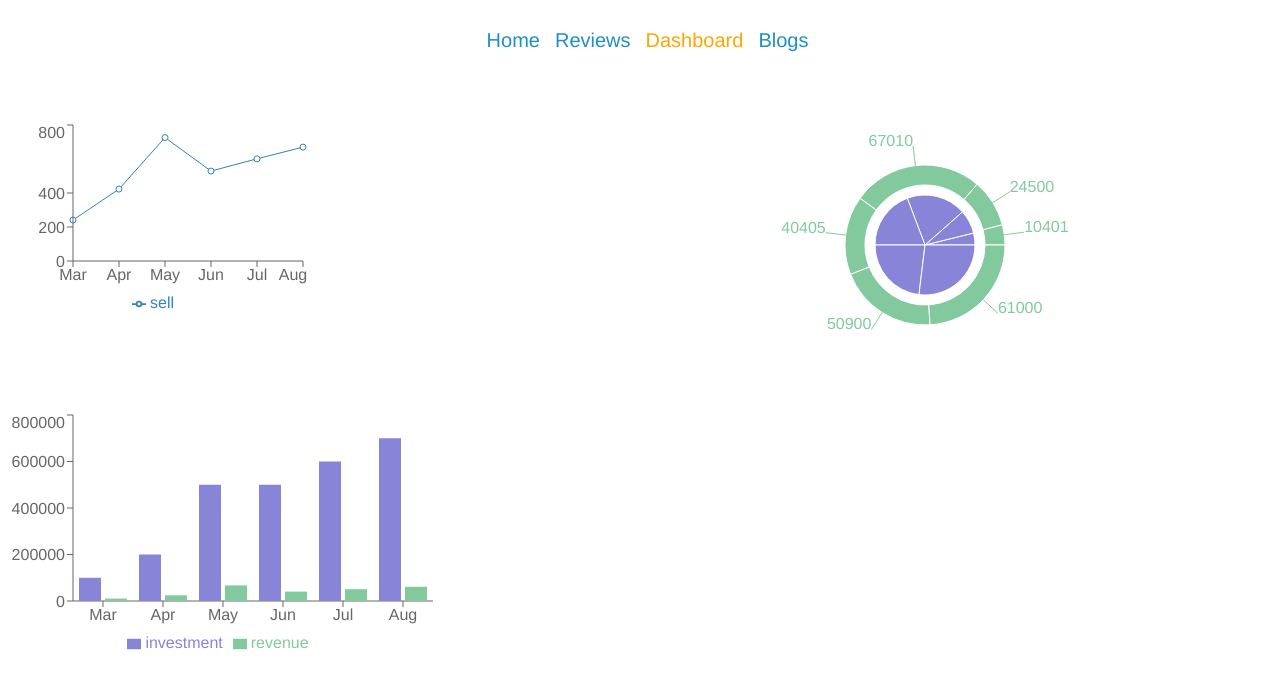
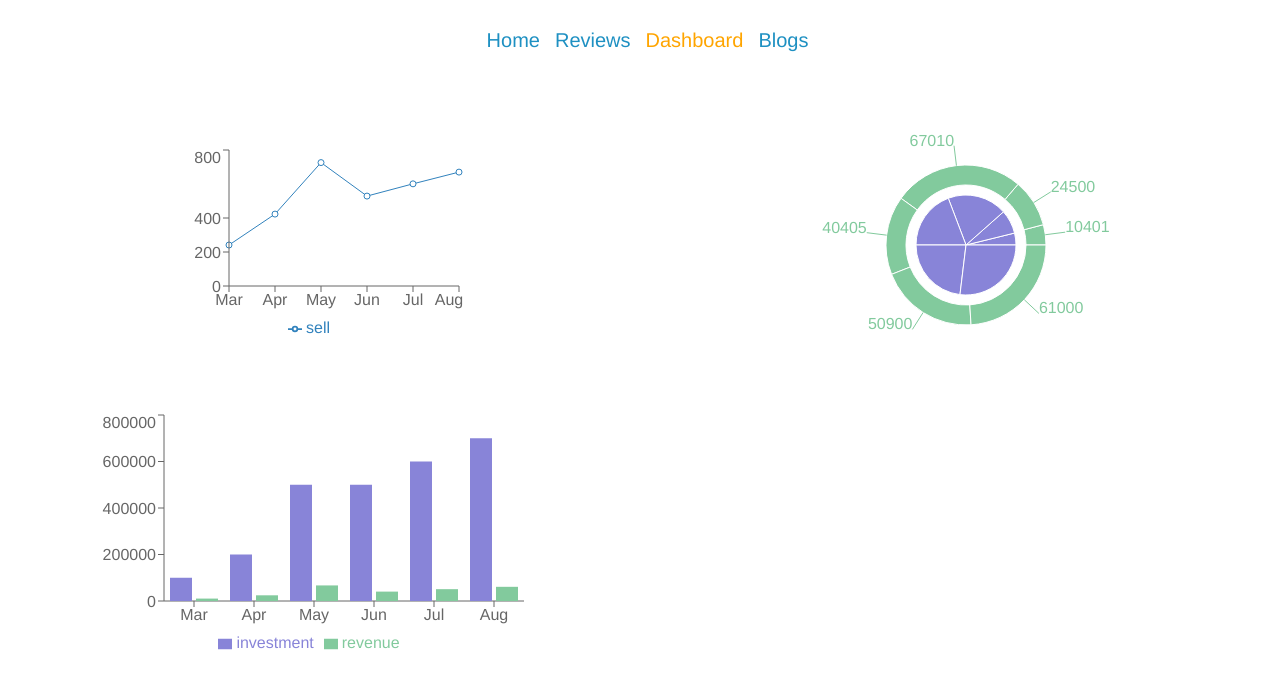
Before and after one commit to Sohailul/product-analysis, a React (Create React App) app: page /dashboard in a window 1280 px wide. Shown: the top 688 px of the page. Built offline with nearby package versions, Linux system fonts and the light colour scheme.

Commit message:
NotFound Component Updated

```diff
--- a/public/index.html
+++ b/public/index.html
@@ -24,7 +24,7 @@
       work correctly both with client-side routing and a non-root public URL.
       Learn how to configure a non-root public URL by running `npm run build`.
     -->
-    <title>React App</title>
+    <title>Product Analysis || Sohailul Alam</title>
   </head>
   <body>
     <noscript>You need to enable JavaScript to run this app.</noscript>
--- a/src/components/Dashboard/Dashboard.js
+++ b/src/components/Dashboard/Dashboard.js
@@ -12,7 +12,7 @@ const Dashboard = () => {
     return (
         <div className='px-4 pt-10 pb-24 mx-auto max-w-7xl md:px-2'>
             <div className='grid grid-cols-1 gap-10 md:grid-cols-2'>
-                <div>
+                <div className='flex justify-center items-center'>
                     <LineChart width={300} height={200} data={data}>
                         <Line dataKey={'sell'}></Line>
                         <XAxis dataKey={'month'}></XAxis>
@@ -22,13 +22,13 @@ const Dashboard = () => {
                     </LineChart>
                 </div>
 
-                <div>
+                <div className='flex justify-center items-center'>
                     <PieChart width={530} height={250}>
                         <Pie data={data} dataKey={'investment'} cx="50%" cy="50%" outerRadius={50} fill="#8884d8"></Pie>
                         <Pie data={data} dataKey={'revenue'} cx="50%" cy="50%" innerRadius={60} outerRadius={80} fill="#82ca9d" label></Pie>
                     </PieChart>
                 </div>
-                <div>
+                <div className='flex justify-center items-center'>
                     <BarChart width={430} height={250} data={data}>
                         <XAxis dataKey={'month'} />
                         <YAxis></YAxis>
--- a/src/components/NotFound/NotFound.js
+++ b/src/components/NotFound/NotFound.js
@@ -2,8 +2,8 @@ import React from 'react';
 
 const NotFound = () => {
     return (
-        <div>
-            <h1 className='text-3xl'>404 Not Found</h1>
+        <div className='flex justify-center items-center my-14'>
+            <h1 className='text-3xl'>Oops! 404 Not Found</h1>
         </div>
     );
 };
```
